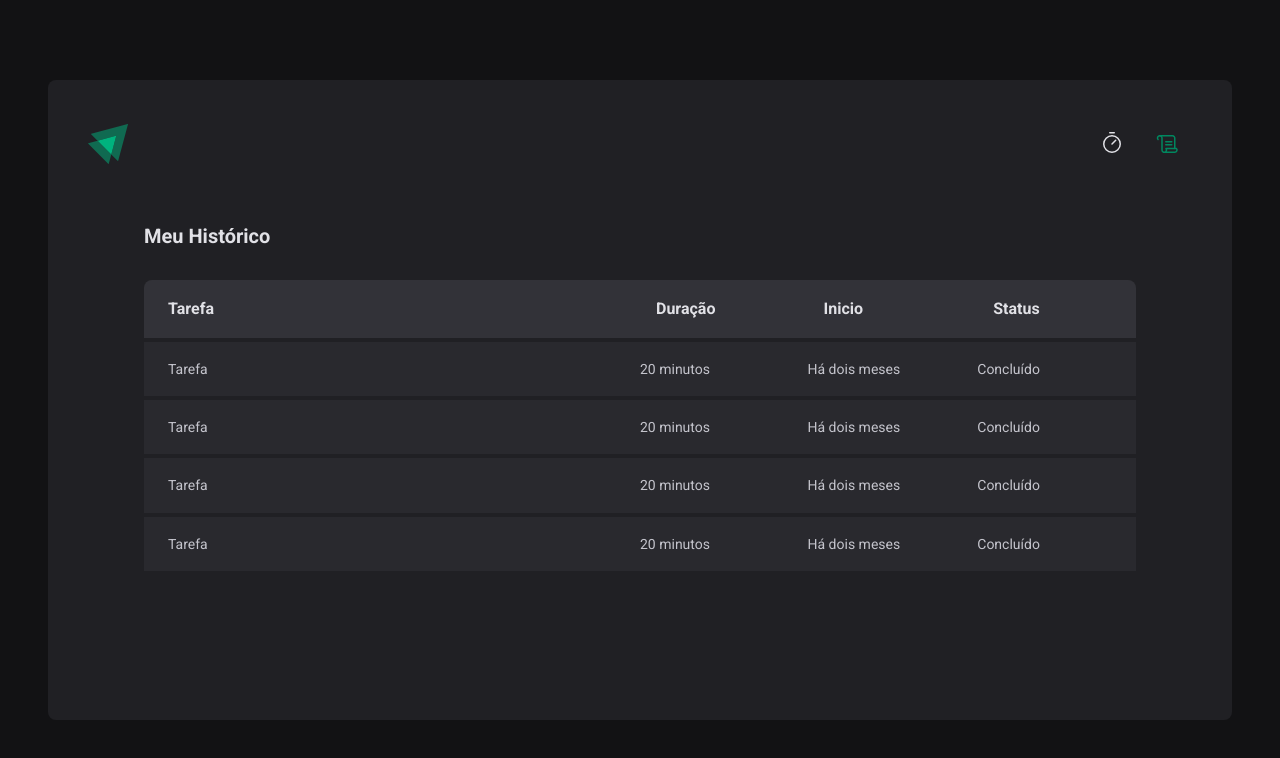
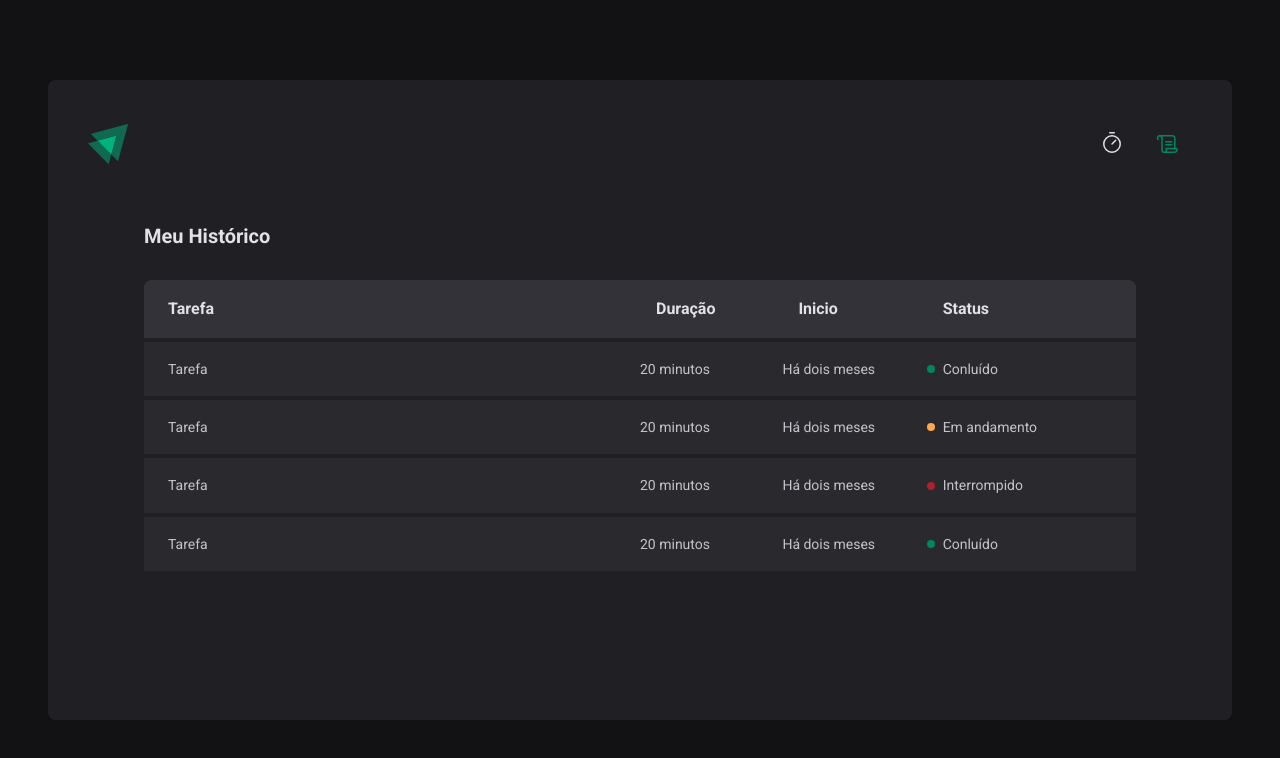
Before and after one commit to fekow/02-ignite-timer, a React (Vite) app: page /history in a window 1280 px wide. Shown: the top 758 px of the page. Built offline with nearby package versions, Linux system fonts and the light colour scheme.

Commit message:
statuses

```diff
--- a/src/pages/History/index.tsx
+++ b/src/pages/History/index.tsx
@@ -1,4 +1,4 @@
-import { HistoryContainer, HistoryList } from './styles'
+import { HistoryContainer, HistoryList, Status } from './styles'
 
 export function History() {
   return (
@@ -20,25 +20,33 @@
               <td>Tarefa</td>
               <td>20 minutos</td>
               <td>Há dois meses</td>
-              <td>Concluído</td>
+              <td>
+                <Status statusColor="green">Conluído</Status>
+              </td>
             </tr>
             <tr>
               <td>Tarefa</td>
               <td>20 minutos</td>
               <td>Há dois meses</td>
-              <td>Concluído</td>
+              <td>
+                <Status statusColor="yellow">Em andamento</Status>
+              </td>
             </tr>
             <tr>
               <td>Tarefa</td>
               <td>20 minutos</td>
               <td>Há dois meses</td>
-              <td>Concluído</td>
+              <td>
+                <Status statusColor="red">Interrompido</Status>
+              </td>
             </tr>
             <tr>
               <td>Tarefa</td>
               <td>20 minutos</td>
               <td>Há dois meses</td>
-              <td>Concluído</td>
+              <td>
+                <Status statusColor="green">Conluído</Status>
+              </td>
             </tr>
           </tbody>
         </table>
--- a/src/pages/History/styles.ts
+++ b/src/pages/History/styles.ts
@@ -63,3 +63,29 @@
     }
   }
 `
+
+const STATUS_COLORS = {
+  yellow: 'yellow-500',
+  red: 'red-500',
+  green: 'green-500',
+  gray: 'gray-500',
+} as const
+
+interface StatusProps {
+  statusColor: keyof typeof STATUS_COLORS
+}
+
+export const Status = styled.span<StatusProps>`
+  display: flex;
+  align-items: center;
+  /* justify-content: center; */
+  gap: 0.5rem;
+  &::before {
+    content: '';
+    width: 0.5rem;
+    height: 0.5rem;
+    border-radius: 50%;
+    background-color: ${({ theme, statusColor }) =>
+      theme[STATUS_COLORS[statusColor]]};
+  }
+`
```
